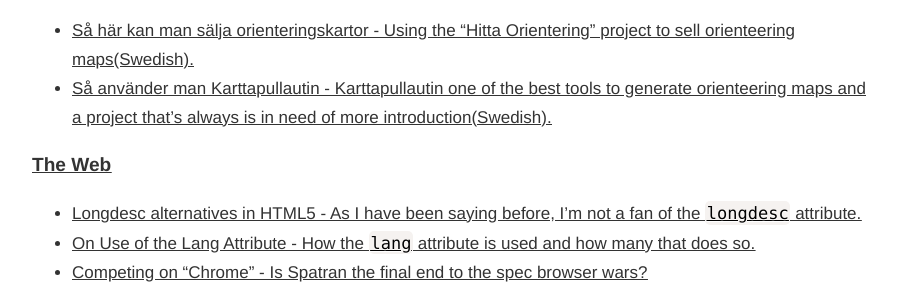
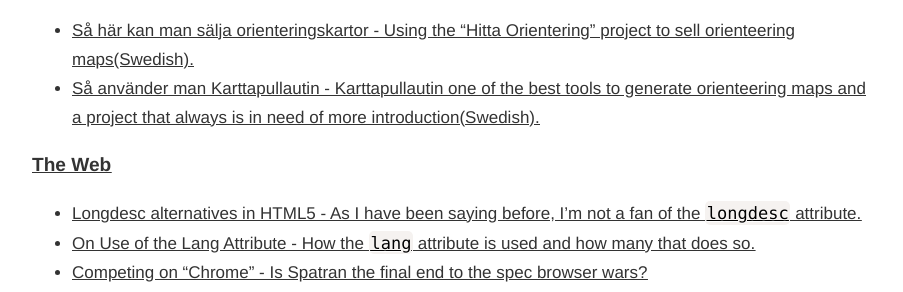
Before and after one commit to mikiec84/abbe98.github.com, a Jekyll site: the page built from _posts/2015-01-24-reading-list-week-3-4-2015.md, in a window 1280 px wide. Shown: the part 156-448 px from the top of the page, without its empty margins (188-1091 px from the left). Built offline with Jekyll 4.4.1, drawn with Linux system fonts in a browser that asks for light colours; comment, search, counter and statistics services are not loaded.

Commit message:
spelling

```diff
--- a/_posts/2015-01-24-reading-list-week-3-4-2015.md
+++ b/_posts/2015-01-24-reading-list-week-3-4-2015.md
@@ -7,7 +7,7 @@
 ###Orienteering
 
  - [Så här kan man sälja orienteringskartor](https://jonas106.wordpress.com/2015/01/21/sa-har-kan-man-salja-orienteringskartor/) - Using the "Hitta Orientering" project to sell orienteering maps(Swedish).
- - [Så använder man Karttapullautin](https://jonas106.wordpress.com/2012/11/12/sa-anvander-man-karttapullautin/) - Karttapullautin one of the best tools to generate orienteering maps and a project that's always is in need of more introduction(Swedish).
+ - [Så använder man Karttapullautin](https://jonas106.wordpress.com/2012/11/12/sa-anvander-man-karttapullautin/) - Karttapullautin one of the best tools to generate orienteering maps and a project that always is in need of more introduction(Swedish).
 
 ###The Web
 
```
